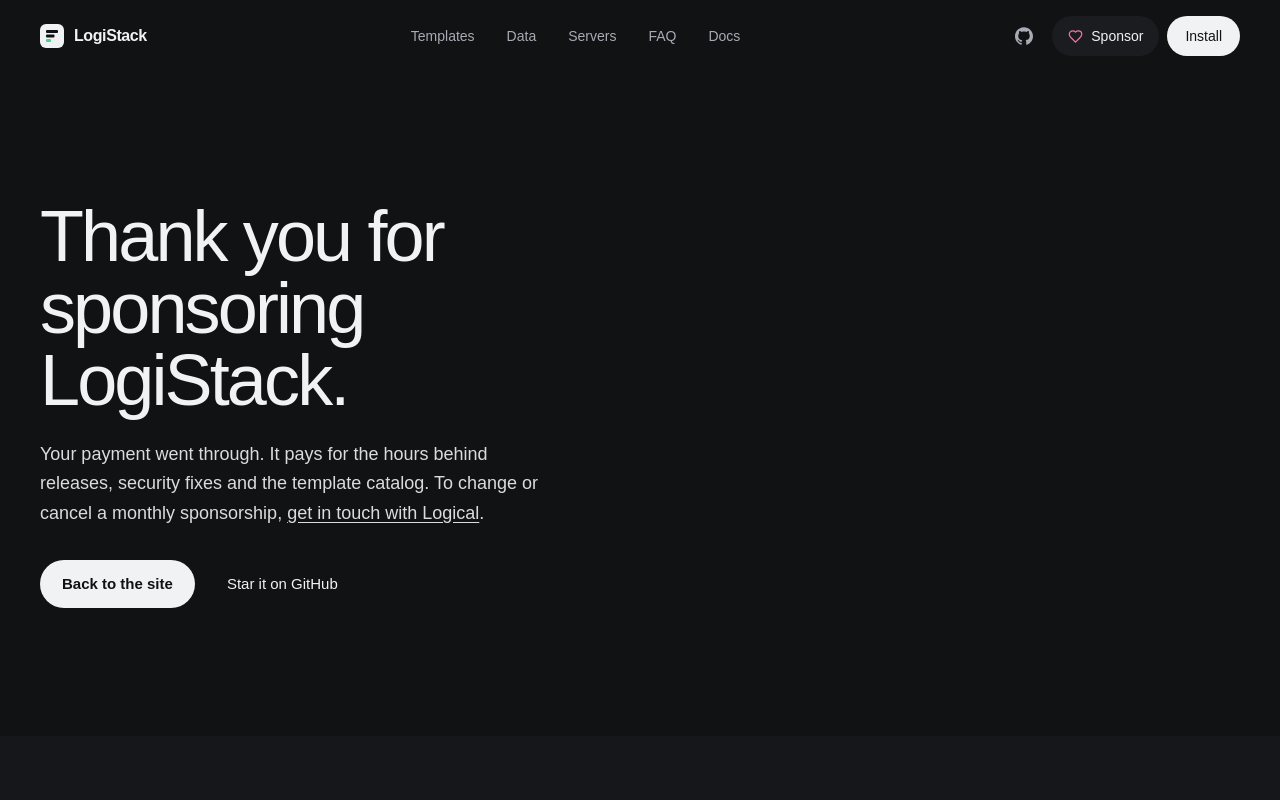
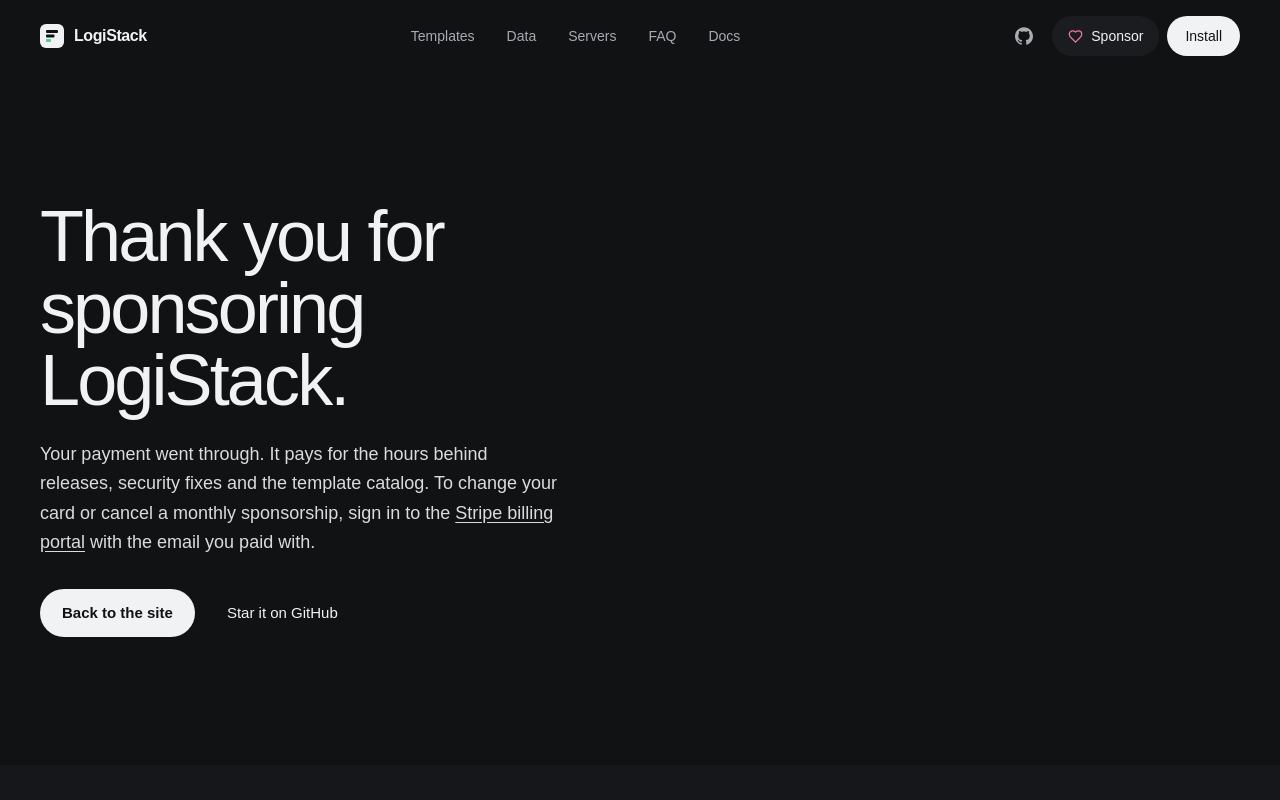
Before and after one commit to logical-tech/logistack, a Next.js app in the folder site/: page /thanks in a window 1280 px wide. Shown: the top 800 px of the page. Built offline with nearby package versions, Linux system fonts and the light colour scheme; no server answers; a web font is replaced by a local one.

Commit message:
feat(site): link the Stripe billing portal for sponsors
Monthly sponsors can now cancel or change their card on their own. The
sponsor picker and /thanks/ link the portal's email sign-in page instead
of asking people to contact Logical.

```diff
--- a/site/src/app/thanks/page.tsx
+++ b/site/src/app/thanks/page.tsx
@@ -2,6 +2,7 @@ import type { Metadata } from "next";
 import { Footer } from "@/components/sections/closing";
 import { Nav } from "@/components/sections/nav";
 import { site } from "@/content/site";
+import { manageSponsorshipLink } from "@/content/sponsor";
 
 export const metadata: Metadata = {
 	title: "Thank you",
@@ -23,12 +24,12 @@ export default function Thanks() {
 				</h1>
 				<p className="max-w-[52ch] text-lg leading-relaxed text-fg/90">
 					Your payment went through. It pays for the hours behind releases,
-					security fixes and the template catalog. To change or cancel a monthly
-					sponsorship,{" "}
-					<a href={site.company.url} className="underline">
-						get in touch with Logical
-					</a>
-					.
+					security fixes and the template catalog. To change your card or cancel
+					a monthly sponsorship, sign in to the{" "}
+					<a href={manageSponsorshipLink} className="underline">
+						Stripe billing portal
+					</a>{" "}
+					with the email you paid with.
 				</p>
 				<div className="flex flex-wrap gap-3 pt-2">
 					<a
--- a/site/src/components/sponsor-picker.tsx
+++ b/site/src/components/sponsor-picker.tsx
@@ -4,6 +4,7 @@ import { useState } from "react";
 import {
 	customAmountLink,
 	type Frequency,
+	manageSponsorshipLink,
 	SPONSOR_AMOUNTS,
 	type SponsorAmount,
 	sponsorLinks,
@@ -23,7 +24,7 @@ function target(frequency: Frequency, choice: Choice) {
 		href: sponsorLinks[frequency][choice],
 		label: `Sponsor €${choice}${monthly ? " a month" : " once"}`,
 		note: monthly
-			? "Billed monthly through Stripe until you cancel."
+			? "Billed monthly through Stripe. Cancel any time."
 			: "A one-time gift, paid through Stripe.",
 	};
 }
@@ -91,6 +92,12 @@ export function SponsorPicker() {
 					{note}
 				</span>
 			</div>
+			<a
+				href={manageSponsorshipLink}
+				className="w-fit text-sm text-muted underline transition-colors hover:text-fg"
+			>
+				Already a sponsor? Manage or cancel
+			</a>
 		</div>
 	);
 }
--- a/site/src/content/sponsor.ts
+++ b/site/src/content/sponsor.ts
@@ -23,3 +23,7 @@ export const sponsorLinks: Record<Frequency, Record<SponsorAmount, string>> = {
 /** Stripe only offers a visitor-chosen amount on one-time payments. */
 export const customAmountLink =
 	"https://donate.stripe.com/8x2aERf299n6e18g5P1gs06";
+
+/** Stripe customer portal (bpc_1UYjmh7MyJvf14A3LqNjEzWo): sponsors sign in by email to cancel or change card. */
+export const manageSponsorshipLink =
+	"https://billing.stripe.com/p/login/5kQ7sFbPX2YIcX4bPz1gs00";
```
